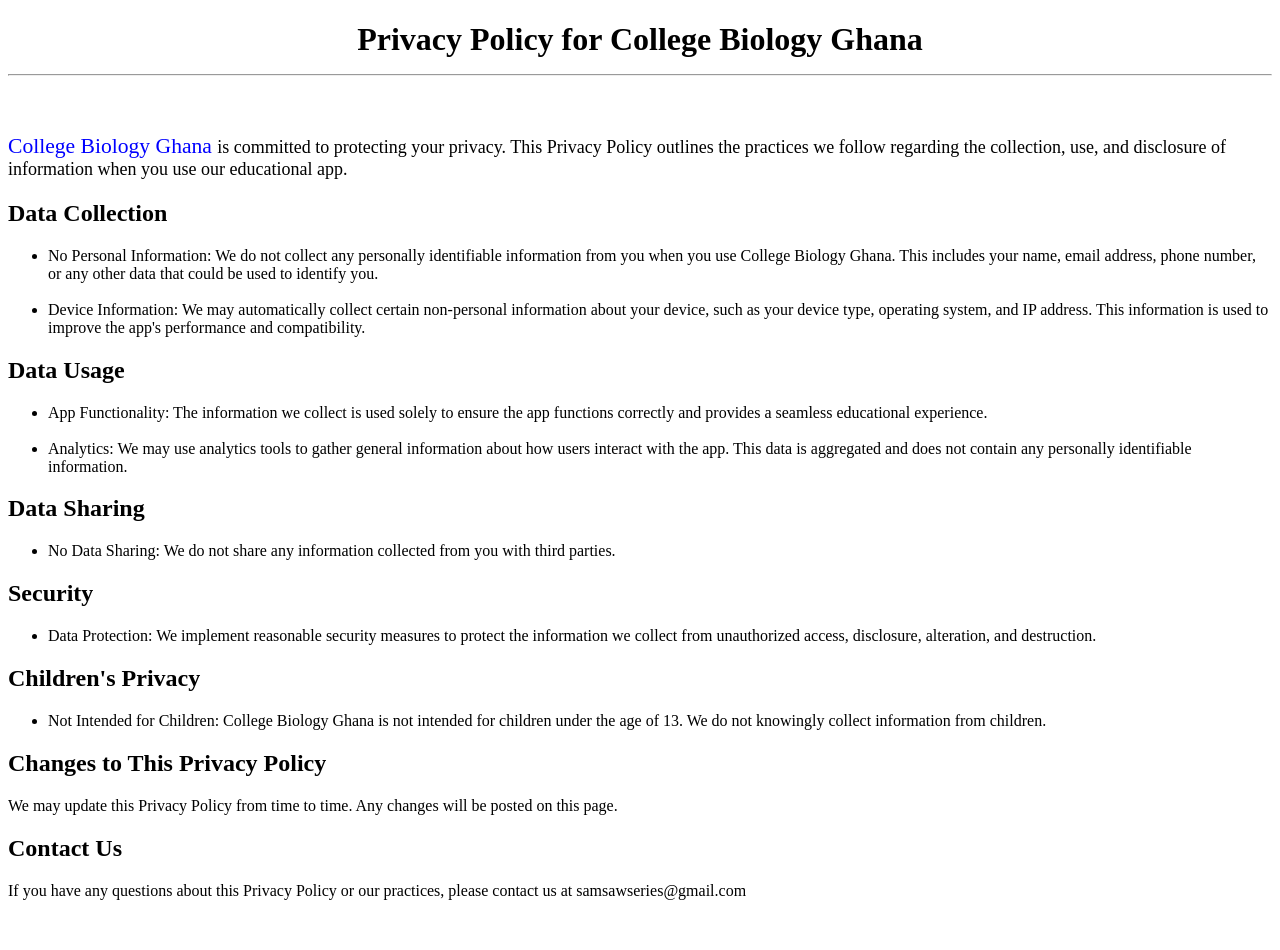
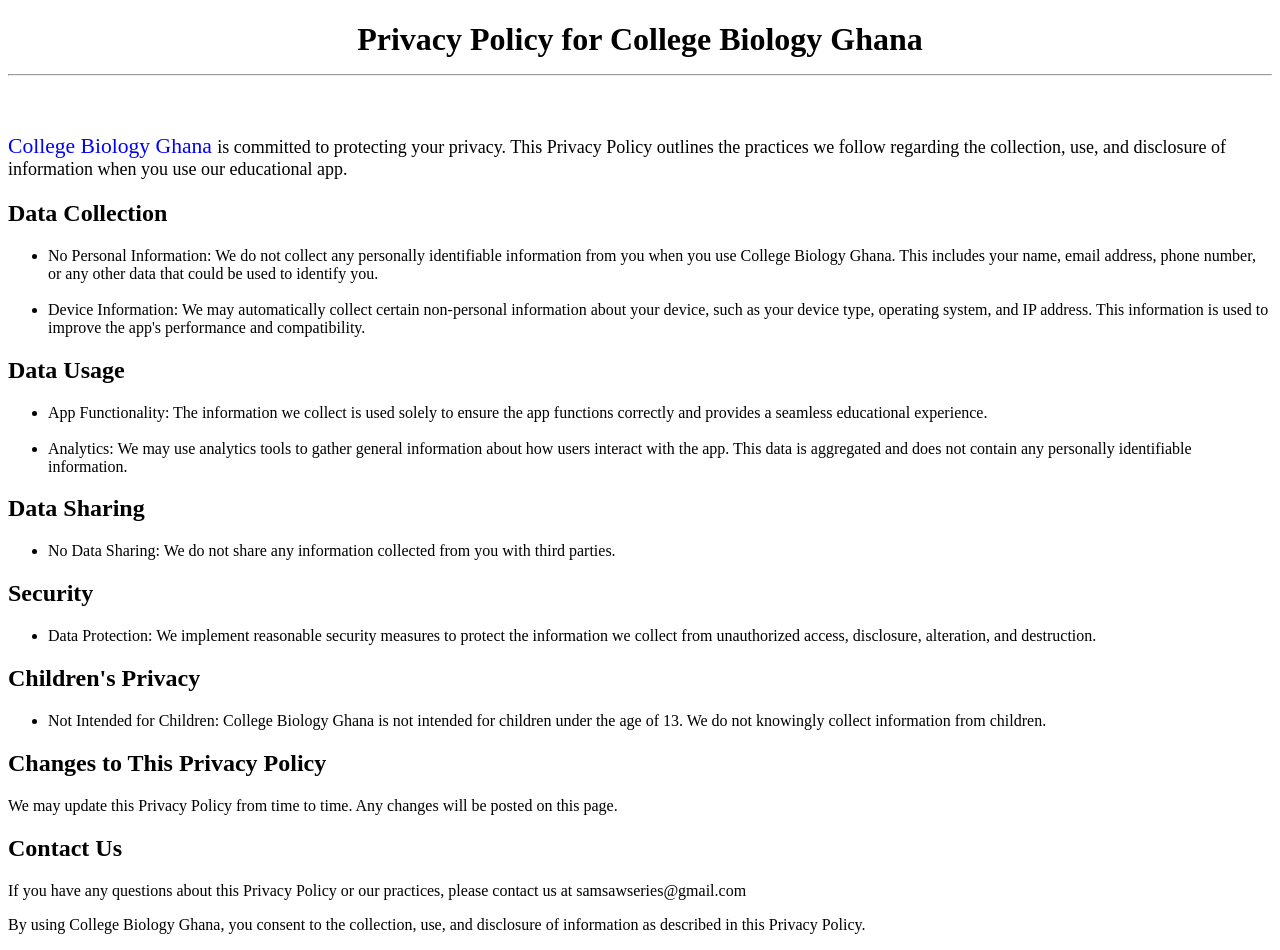
Before and after one commit to SamSawSeries/New, a plain HTML site: page privacy_policy.html in a window 1280 px wide. Before the commit the page ends 916 px from the top, so only its background shows below. Drawn offline with Linux system fonts and the light colour scheme.

Commit message:
privacy_policy.html

```diff
--- a/privacy_policy.html
+++ b/privacy_policy.html
@@ -124,6 +124,10 @@
         If you have any questions about this Privacy Policy or our practices, please contact us at
         samsawseries@gmail.com
     </p>
+
+    <p>
+        By using College Biology Ghana, you consent to the collection, use, and disclosure of information as described in this Privacy Policy.
+    </p>
 </body>
 
 </html>
```
